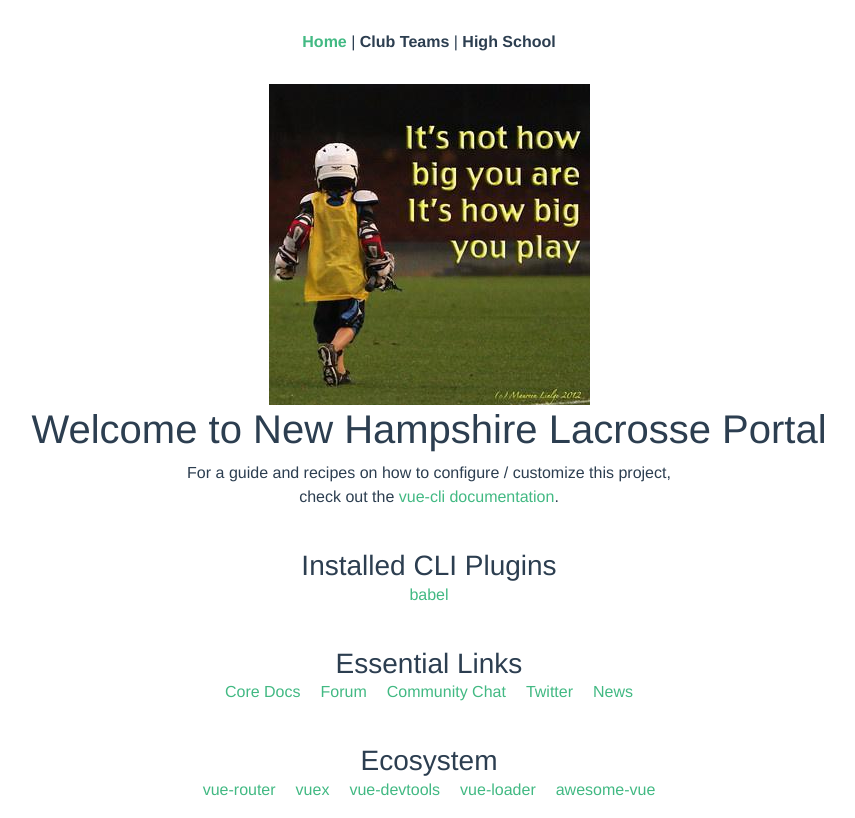
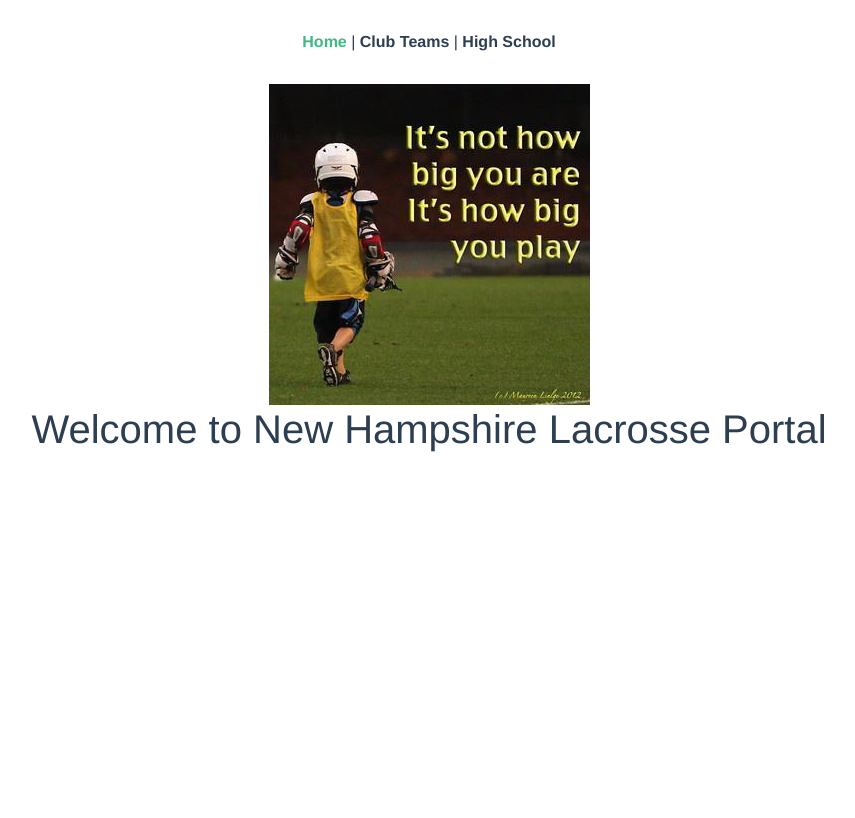
Before and after one commit to michaelgallipo/lax-portal-vue, a Vue app: page /highschool in a window 1280 px wide. Shown: the whole page, without its empty margins (211-1066 px from the left). Built offline with nearby package versions, Linux system fonts and the light colour scheme.

Commit message:
Modified home page

```diff
--- a/src/views/Home.vue
+++ b/src/views/Home.vue
@@ -1,18 +1,19 @@
 <template>
   <div class="home">
     <img alt="Vue logo" src="../assets/howbigyouplay.jpg">
-    <HelloWorld msg="Welcome to New Hampshire Lacrosse Portal"/>
+<!--     <HelloWorld msg="Welcome to New Hampshire Lacrosse Portal"/> -->
+    <h1>Welcome to New Hampshire Lacrosse Portal</h1>
   </div>
 </template>
 
 <script>
 // @ is an alias to /src
-import HelloWorld from '@/components/HelloWorld.vue'
+// import HelloWorld from '@/components/HelloWorld.vue'
 
-export default {
-  name: 'home',
-  components: {
-    HelloWorld
-  }
-}
+// export default {
+//   name: 'home',
+//   components: {
+//     HelloWorld
+//   }
+// }
 </script>
```
